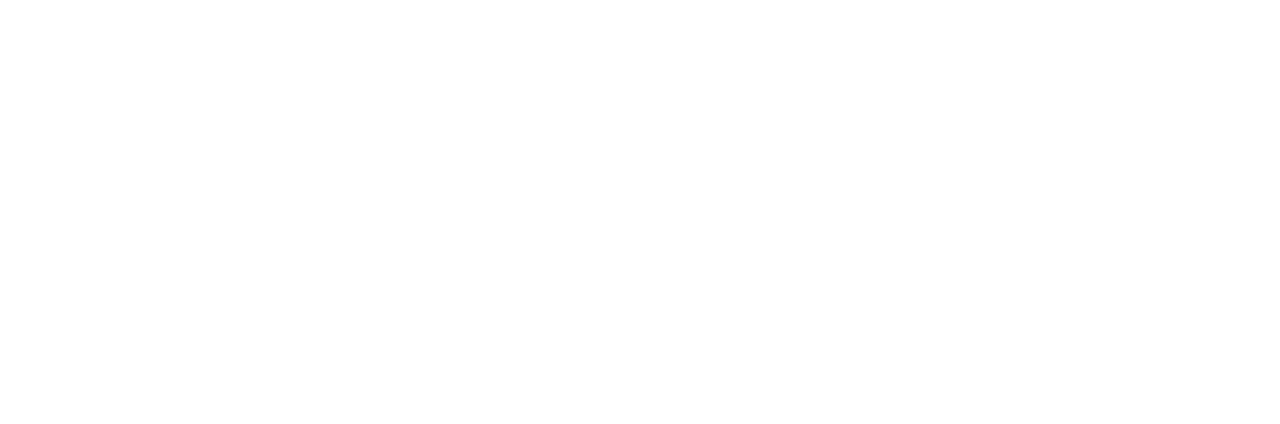
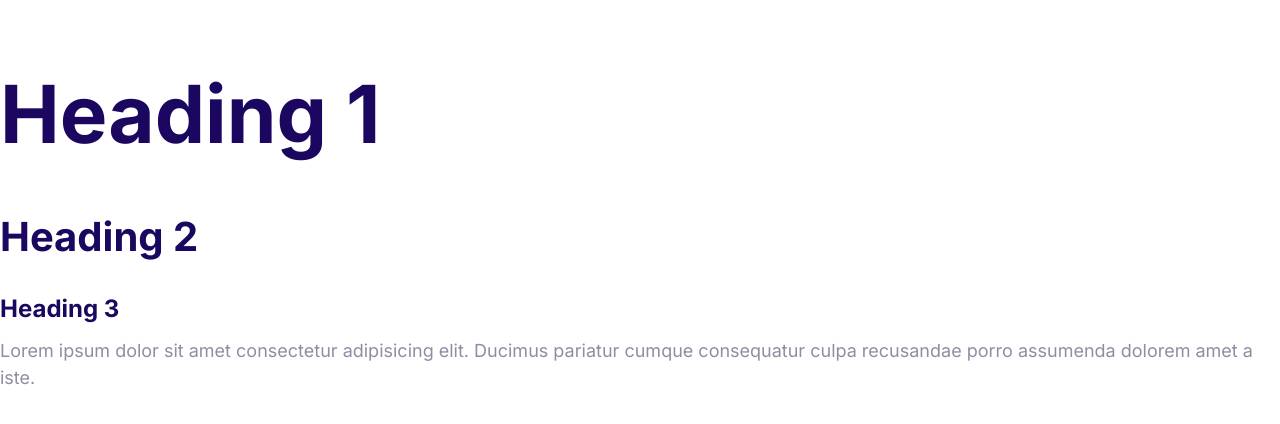
Before and after one commit to gordonshlai/gordonation, a plain HTML site: page index.html in a window 1280 px wide. Drawn offline with Linux system fonts and the light colour scheme.

Commit message:
10- Typography.

```diff
--- a/css/styles.css
+++ b/css/styles.css
@@ -2,6 +2,59 @@
   --color-primary: #2584ff;
   --color-scondary: #00d9ff;
   --color-accent: #ff3400;
-  --color-heading: #1b0760;
+  --color-headings: #1b0760;
   --color-body: #918ca4;
 }
+
+html {
+  font-size: 62.5%;
+}
+
+body {
+  font-family: Inter, Arial, Helvetica, sans-serif;
+  font-size: 2.4rem;
+  line-height: 1.5;
+  color: var(--color-body);
+}
+
+h1,
+h2,
+h3 {
+  color: var(--color-headings);
+  margin-bottom: 1rem;
+}
+
+h1 {
+  font-size: 7rem;
+}
+
+h2 {
+  font-size: 4rem;
+}
+
+h3 {
+  font-size: 3rem;
+}
+
+p {
+  /* to prevent margin collapsing, let the header element to take care of the margin. */
+  margin-top: 0;
+}
+
+@media screen and (min-width: 1024px) {
+  body {
+    font-size: 1.8rem;
+  }
+
+  h1 {
+    font-size: 8rem;
+  }
+
+  h2 {
+    font-size: 4rem;
+  }
+
+  h3 {
+    font-size: 2.4rem;
+  }
+}
--- a/index.html
+++ b/index.html
@@ -5,8 +5,22 @@
     <meta http-equiv="X-UA-Compatible" content="IE=edge" />
     <meta name="viewport" content="width=device-width, initial-scale=1.0" />
     <title>Document</title>
+    <link rel="preconnect" href="https://fonts.googleapis.com" />
+    <link rel="preconnect" href="https://fonts.gstatic.com" crossorigin />
+    <link
+      href="https://fonts.googleapis.com/css2?family=Inter:wght@400;700&display=swap"
+      rel="stylesheet"
+    />
     <link rel="stylesheet" href="css/normalize.css" />
     <link rel="stylesheet" href="css/styles.css" />
   </head>
-  <body></body>
+  <body>
+    <h1>Heading 1</h1>
+    <h2>Heading 2</h2>
+    <h3>Heading 3</h3>
+    <p>
+      Lorem ipsum dolor sit amet consectetur adipisicing elit. Ducimus pariatur
+      cumque consequatur culpa recusandae porro assumenda dolorem amet a iste.
+    </p>
+  </body>
 </html>
```
